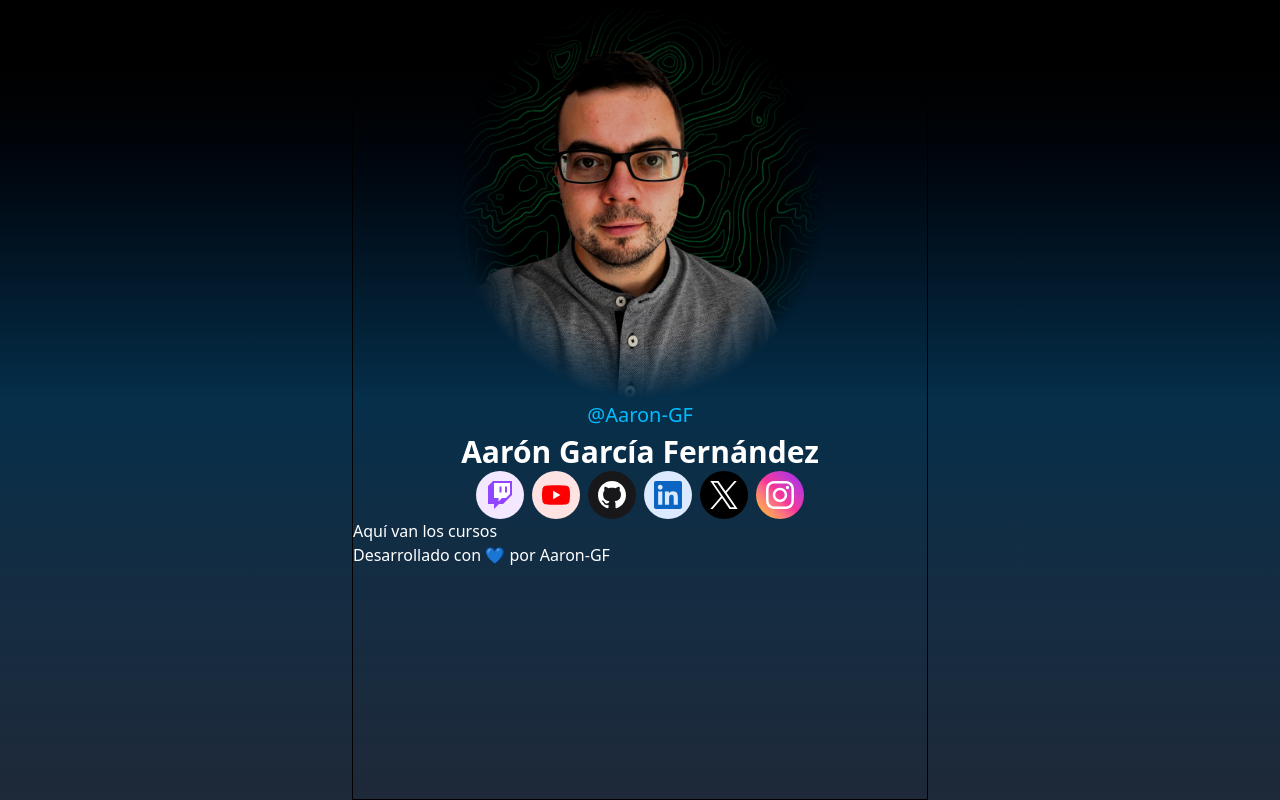
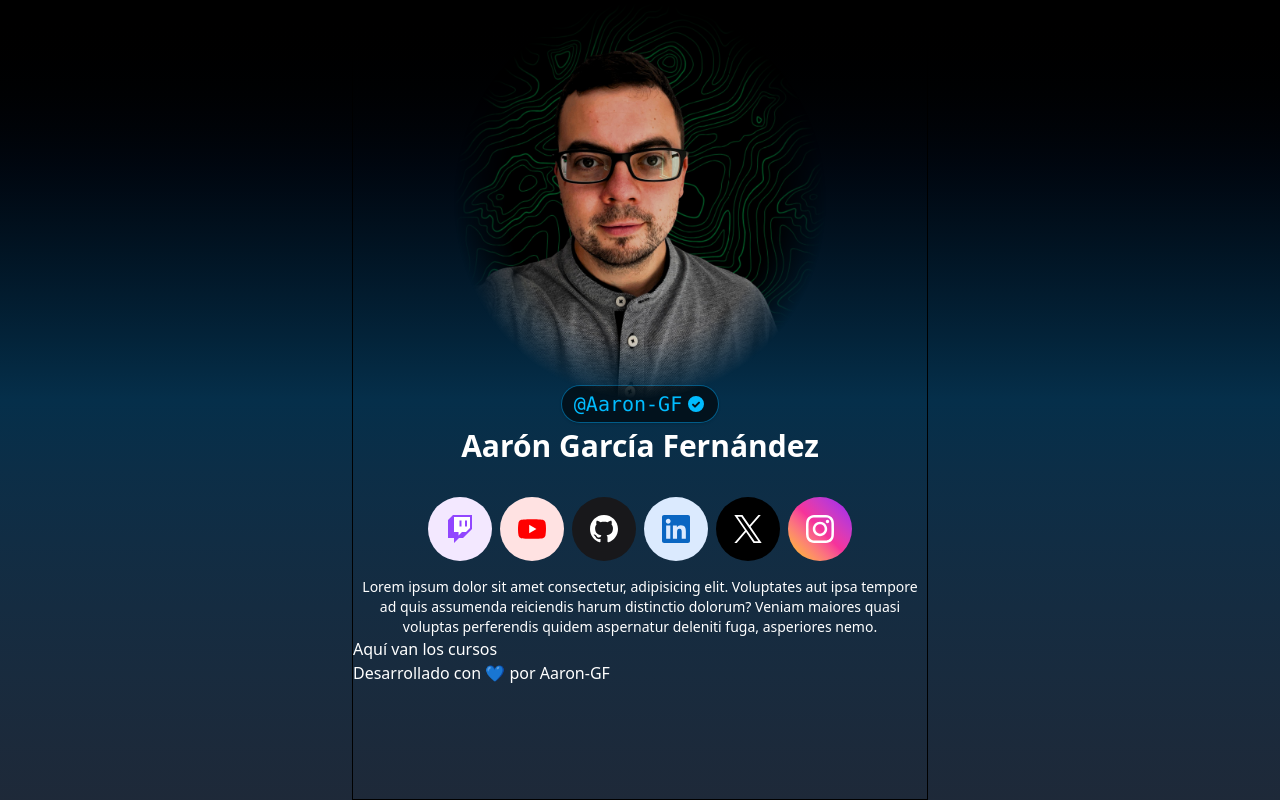
Before and after one commit to Aaron-GF/Tailwind-CSS, a website: page index.html in a window 1280 px wide. Drawn offline with nearby package versions, Linux system fonts and the light colour scheme.

Commit message:
instala tailwind, modifica estilos, añade archivos para compilar tailwind, añade modulos y gitignore

```diff
--- a/index.html
+++ b/index.html
@@ -4,20 +4,29 @@
     <meta charset="UTF-8" />
     <meta name="viewport" content="width=device-width, initial-scale=1.0" />
     <title>Ejercicio Tailwind CSS</title>
-    <!-- Tailwind CSS -->
-    <script src="https://cdn.jsdelivr.net/npm/@tailwindcss/browser@4"></script>
+    <link rel="stylesheet" href="./assets/output.css">
   </head>
 
   <body
-    class="bg-sky-900 max-w-xl mx-auto border border-black min-h-dvh bg-gradient-to-b from-black via-sky-950 to-gray-800"
+    class="bg-sky-900 max-w-xl mx-auto border border-black min-h-dvh bg-gradient-to-b from-black via-sky-950 to-gray-800 text-white"
   >
-    <header class="text-white flex flex-col justify-center">
+    <header class="flex flex-col mb-8 z-10">
       <img
         src="./assets/fondo-github.jpg"
         alt="soy yo"
         class="m-auto h-[50vh] mask-radial-at-center mask-radial-from-50% mask-radial-to-70%"
       />
-      <span class="flex justify-center text-sky-400 text-xl">@Aaron-GF</span>
+      <span
+        class="text-sky-400 text-xl px-3 py-1 font-mono border border-sky-500/50 rounded-full m-auto shadow-sm bg-black/60 flex items-center cursor-crosshair -mt-4"
+        >@Aaron-GF
+        <svg
+          class="ml-1 inline w-5 h-5 text-sky-400"
+          aria-hidden="true"
+          fill="currentColor"
+        >
+          <use xlink:href="./assets/sprite.svg#verified" />
+        </svg>
+      </span>
       <h1 class="text-center text-3xl font-extrabold leading-tight mt-1">
         Aarón García Fernández
       </h1>
@@ -25,7 +34,7 @@
     <section class="flex gap-2 justify-center">
       <!-- Twitch -->
       <a
-        class="bg-purple-100 p-2 size-12 flex justify-center items-center rounded-full hover:scale-110 transition-transform"
+        class="bg-purple-100 p-2 size-12 sm:size-16 flex justify-center items-center rounded-full hover:scale-110 transition-transform"
         href="https://twitch.tv"
         target="_blank"
         aria-label="Twitch"
@@ -37,7 +46,7 @@
       </a>
       <!-- Youtube -->
       <a
-        class="bg-red-100 p-2 size-12 flex justify-center items-center rounded-full hover:scale-110 transition-transform"
+        class="bg-red-100 p-2 size-12 sm:size-16 flex justify-center items-center rounded-full hover:scale-110 transition-transform"
         href="https://youtube.com"
         target="_blank"
         aria-label="YouTube"
@@ -49,7 +58,7 @@
       </a>
       <!-- Github -->
       <a
-        class="bg-zinc-900 p-2 size-12 flex justify-center items-center rounded-full hover:scale-110 transition-transform"
+        class="bg-zinc-900 p-2 size-12 sm:size-16 flex justify-center items-center rounded-full hover:scale-110 transition-transform"
         href="https://github.com"
         target="_blank"
         aria-label="GitHub"
@@ -61,7 +70,7 @@
       </a>
       <!-- Linkedin -->
       <a
-        class="bg-blue-100 p-2 size-12 flex justify-center items-center rounded-full hover:scale-110 transition-transform"
+        class="bg-blue-100 p-2 size-12 sm:size-16 flex justify-center items-center rounded-full hover:scale-110 transition-transform"
         href="https://linkedin.com"
         target="_blank"
         aria-label="LinkedIn"
@@ -73,7 +82,7 @@
       </a>
       <!-- X (Twitter) -->
       <a
-        class="bg-black p-2 size-12 flex justify-center items-center rounded-full hover:scale-110 transition-transform"
+        class="bg-black p-2 size-12 sm:size-16 flex justify-center items-center rounded-full hover:scale-110 transition-transform"
         href="https://x.com"
         target="_blank"
         aria-label="X"
@@ -85,7 +94,7 @@
       </a>
       <!-- Instagram -->
       <a
-        class="bg-gradient-to-tr from-yellow-400 via-pink-500 to-purple-600 p-2 size-12 flex justify-center items-center rounded-full hover:scale-110 transition-transform"
+        class="bg-gradient-to-tr from-yellow-400 via-pink-500 to-purple-600 p-2 size-12 sm:size-16 flex justify-center items-center rounded-full hover:scale-110 transition-transform"
         href="https://instagram.com"
         target="_blank"
         aria-label="Instagram"
@@ -97,7 +106,14 @@
       </a>
     </section>
 
-    <main class="text-white">Aquí van los cursos</main>
-    <footer class="text-white">Desarrollado con 💙 por Aaron-GF</footer>
+    <p class="text-center mt-4 text-sm">
+      Lorem ipsum dolor sit amet consectetur, adipisicing elit. Voluptates aut
+      ipsa tempore ad quis assumenda reiciendis harum distinctio dolorum? Veniam
+      maiores quasi voluptas perferendis quidem aspernatur deleniti fuga,
+      asperiores nemo.
+    </p>
+
+    <main class="">Aquí van los cursos</main>
+    <footer class="">Desarrollado con 💙 por Aaron-GF</footer>
   </body>
 </html>
--- /dev/null
+++ b/input.css
@@ -0,0 +1 @@
+@import "tailwindcss";
```
Also changed, not shown: package.json (added, +24 -0 lines), assets/output.css (added), 2 other files.
